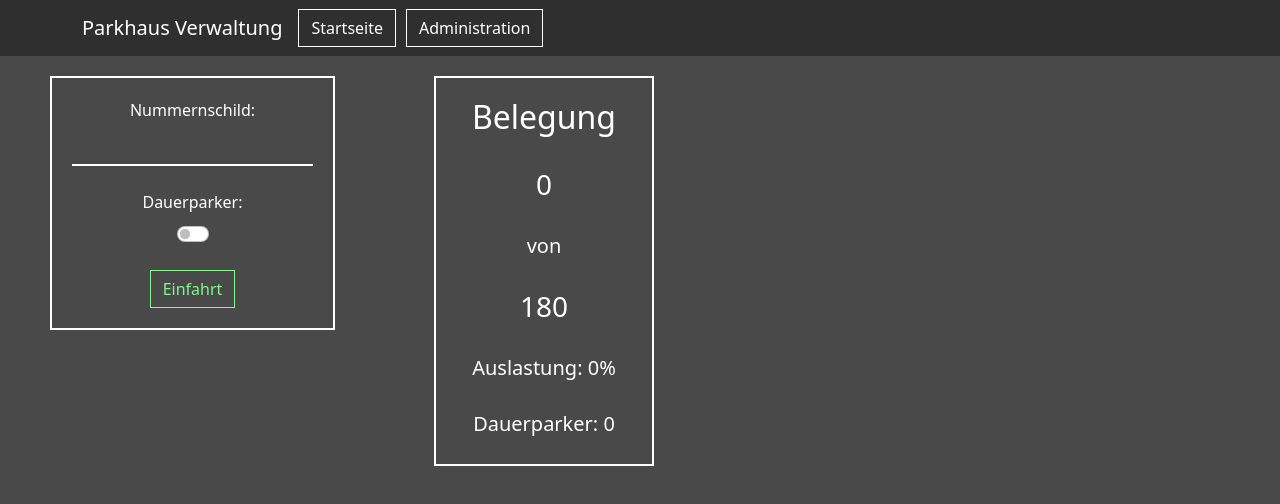
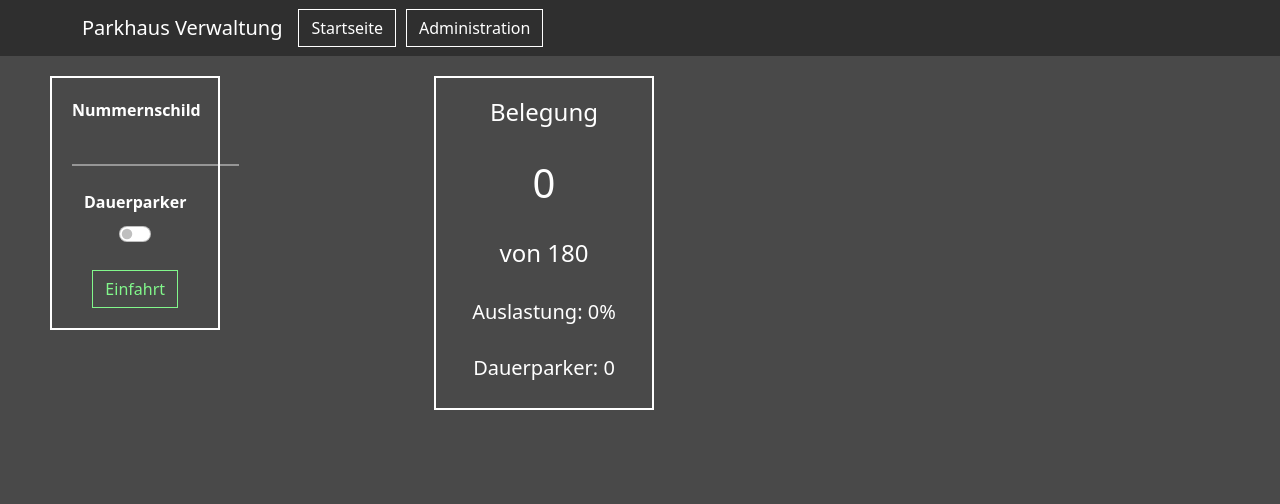
Before and after one commit to GeKoppe/Parking_DB_Project, a React (Vite) app in the folder ParkhausApp/: page / in a window 1280 px wide. Shown: the top 504 px of the page. Built offline with nearby package versions, Linux system fonts and the light colour scheme; no server answers.

Commit message:
not much to do before main menu is done

```diff
--- a/ParkhausApp/src/Components/MainMenu/DriveInCard.tsx
+++ b/ParkhausApp/src/Components/MainMenu/DriveInCard.tsx
@@ -29,9 +29,9 @@ export default function DriveInCard(tempProps?: {licPlateClassName?: string, but
 
     return (
         <div className="driveInCard">
-            <FormLabel>Nummernschild:</FormLabel><br/><input value={licPlate} className={props.licPlateClassName} onChange={changeListener}/>
+            <FormLabel className="formBold"><b>Nummernschild</b></FormLabel><br/><input size={12} value={licPlate} className={props.licPlateClassName} onChange={changeListener}/>
             <br/><br/>
-            <FormLabel>Dauerparker:</FormLabel><div className="switch"><Form.Check type="switch" id="perma-parker" checked={perma} onChange={() => setPerma((prev) => !prev)}/></div>
+            <FormLabel className="formBold"><b>Dauerparker</b></FormLabel><div><Form.Check className="switch" type="switch" id="perma-parker" checked={perma} onChange={() => setPerma((prev) => !prev)}/></div>
             <br/>
             <div>
                 <DriveInButton clickHandler={buttonClickHandler}/>
--- a/ParkhausApp/src/Components/MainMenu/MainMenu.css
+++ b/ParkhausApp/src/Components/MainMenu/MainMenu.css
@@ -9,7 +9,8 @@
     padding: 20px;
     text-align: center;
     color: #ffffff;
-    display: inline-block;
+    display: block;
+    width: 60%;
 }
 
 .btn-custom {
@@ -29,10 +30,19 @@
     padding: 5px;
     background: transparent;
     border-width: 0 0 2px;
-    border-color: white;
+    border-color: rgba(255, 255, 255, 0.425);
+    color: white;
+}
+
+.defaultInput:hover {
+    border-width: 0 0 2px;
+    background: transparent;
+    border-color: green;
+    outline-width: 0;
 }
 
 .defaultInput:focus {
+    outline: none;
     border-width: 0 0 2px;
     background: transparent;
     border-color: green;
@@ -53,7 +63,6 @@
 
 .buttonContainer {
     display: block;
-    /* color: rgb(130,247,139,177); */
 }
 
 
--- a/ParkhausApp/src/Components/MainMenu/SpaceSubCard.tsx
+++ b/ParkhausApp/src/Components/MainMenu/SpaceSubCard.tsx
@@ -9,9 +9,9 @@ export default function SpaceSubCard(tempProps?: {freeSpaces?: number, textColor
     }
     return (
         <div className="spaceCard">
-            <h3 style={{color: props.textColor}}>
+            <h1 style={{color: props.textColor}}>
                 {props.freeSpaces}
-            </h3>
+            </h1>
         </div>
     )
 }
--- a/ParkhausApp/src/Components/MainMenu/UsageCard.tsx
+++ b/ParkhausApp/src/Components/MainMenu/UsageCard.tsx
@@ -36,13 +36,11 @@ function UsageCard(tempProps?: {renderInfo?: boolean}) {
 
     return (
         <div className="usageCard">
-            <h2>Belegung</h2>
+            <h4>Belegung</h4>
             <br/>
             <SpaceSubCard freeSpaces={usedSpaces} textColor={tColor}/>
             <br/>
-            <h5 className='spaceCard'>von</h5>
-            <br/>
-            <SpaceSubCard freeSpaces={180} textColor={"white"}/>
+            <h4 className='spaceCard'>von 180</h4>
             <br/>
             <h5>
                 Auslastung: {parseInt("" + (usage * 100))}%
```
